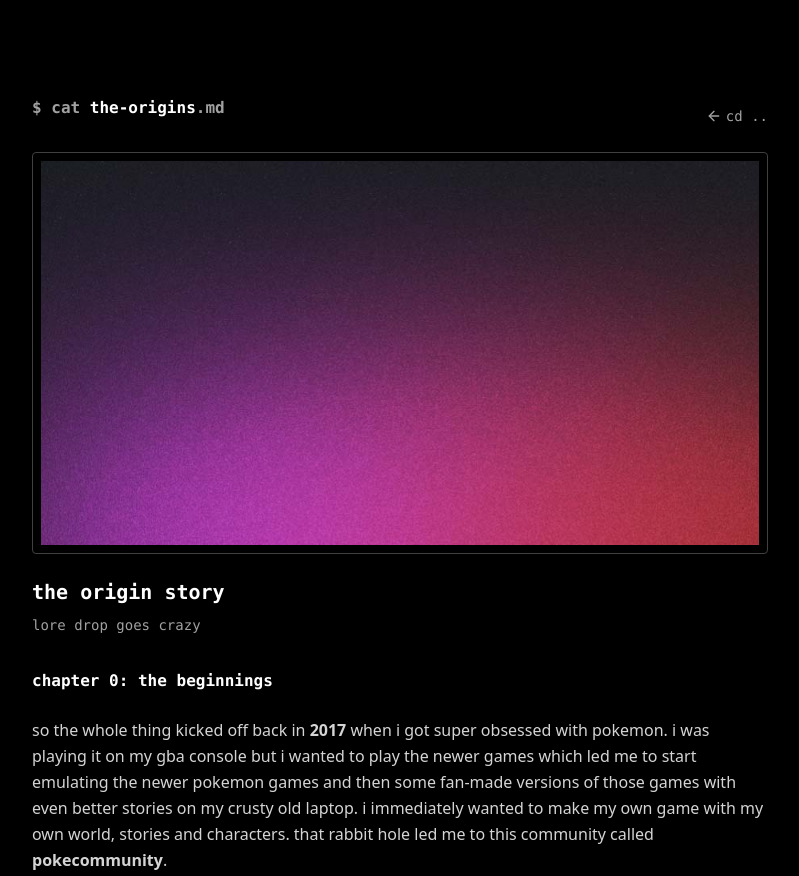
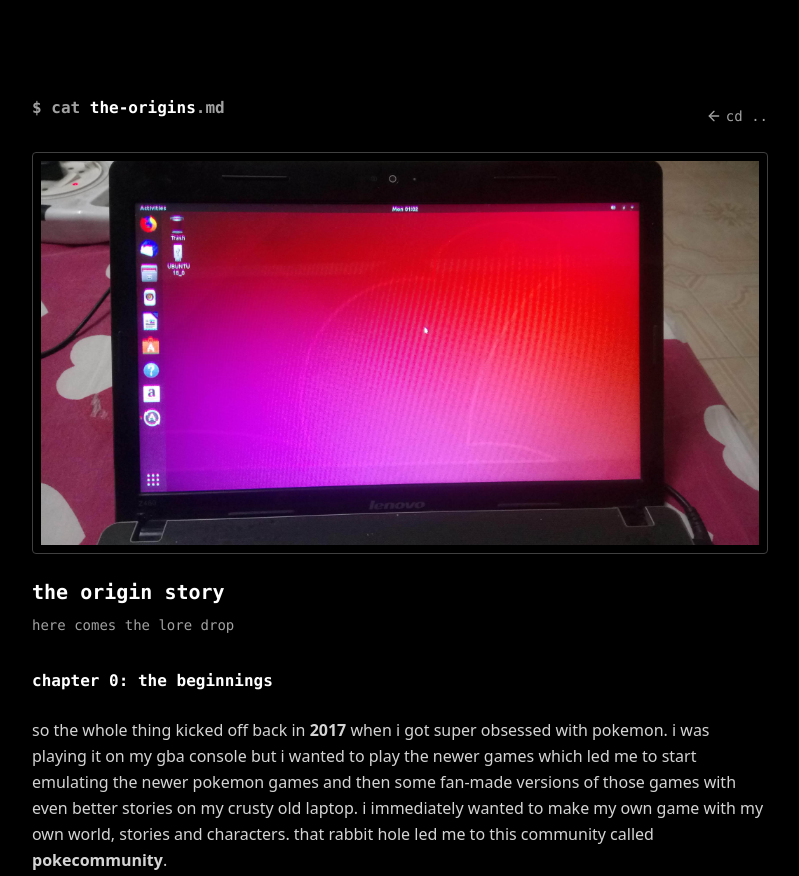
Before and after one commit to pranshuj73/web, an Astro site: page /blog/the-origins in a window 1280 px wide. Shown: the top 876 px of the page, without its empty margins (240-1039 px from the left). Built offline with nearby package versions, Linux system fonts and the light colour scheme; Astro itself is replaced by a stand-in of ours.

Commit message:
chore: remove unused blog placeholder images and update fallback image reference

```diff
--- a/src/components/BaseHead.astro
+++ b/src/components/BaseHead.astro
@@ -1,6 +1,6 @@
 ---
 import type { ImageMetadata } from 'astro';
-import FallbackImage from '../assets/blog-placeholder-1.jpg';
+import FallbackImage from '../assets/fallback.jpg';
 import { SITE_TITLE } from '../consts';
 
 interface Props {
--- a/src/content/blog/the-origins.md
+++ b/src/content/blog/the-origins.md
@@ -1,8 +1,8 @@
 ---
 title: 'the origin story'
-description: 'lore drop goes crazy'
+description: 'here comes the lore drop'
 pubDate: 'Sep 07 2025'
-heroImage: '@/assets/blog-placeholder-3.jpg'
+heroImage: '@/assets/first-time-using-linux.jpg'
 ---
 
 ## chapter 0: the beginnings
```
Also changed, not shown: src/assets/blog-placeholder-1.jpg (deleted), src/assets/blog-placeholder-3.jpg (deleted), src/assets/blog-placeholder-4.jpg (deleted), src/assets/blog-placeholder-5.jpg (deleted), src/assets/blog-placeholder-about.jpg (deleted), src/assets/fallback.jpg (renamed from src/assets/blog-placeholder-2.jpg), src/assets/first-time-using-linux.jpg (added).
